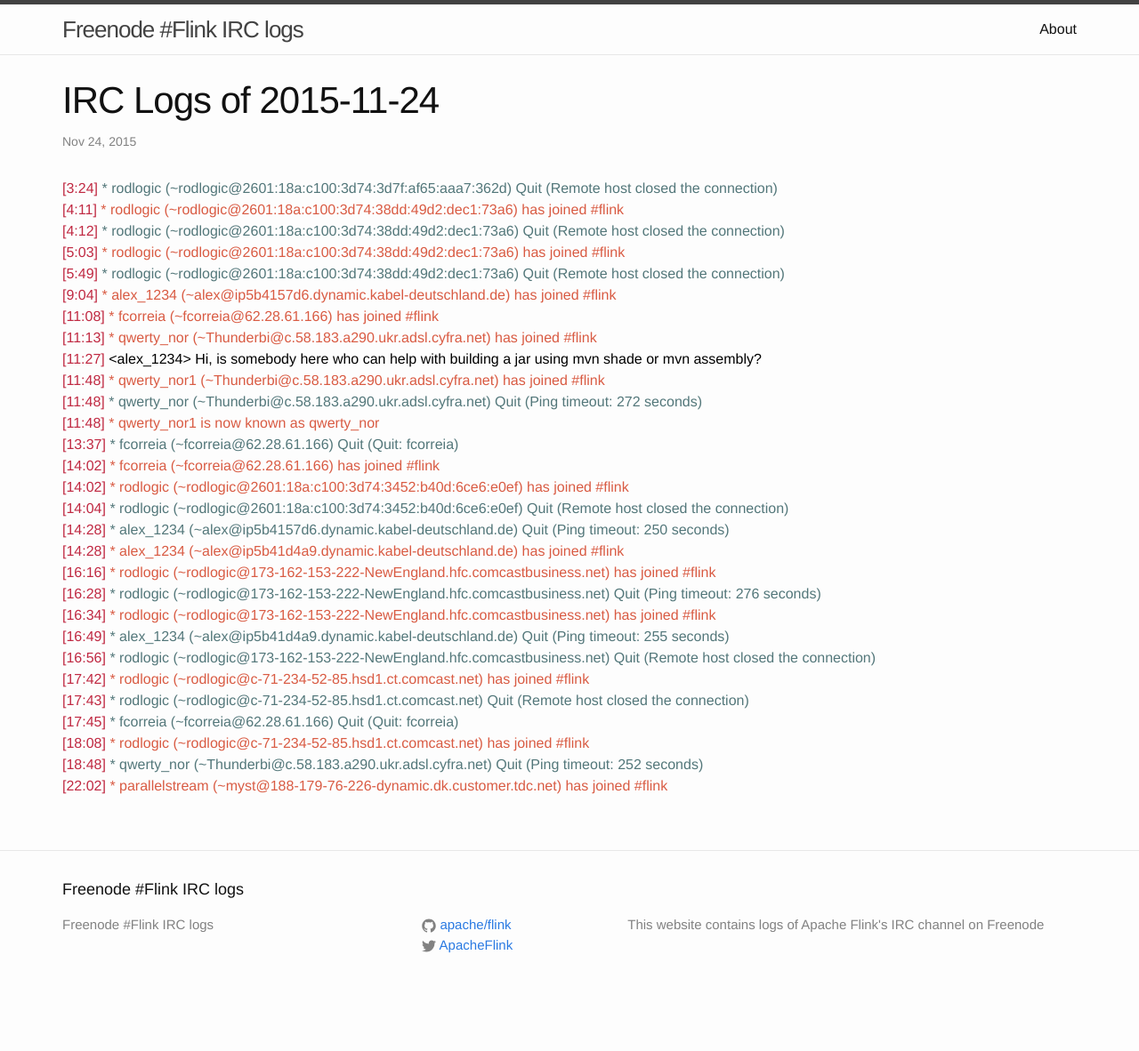
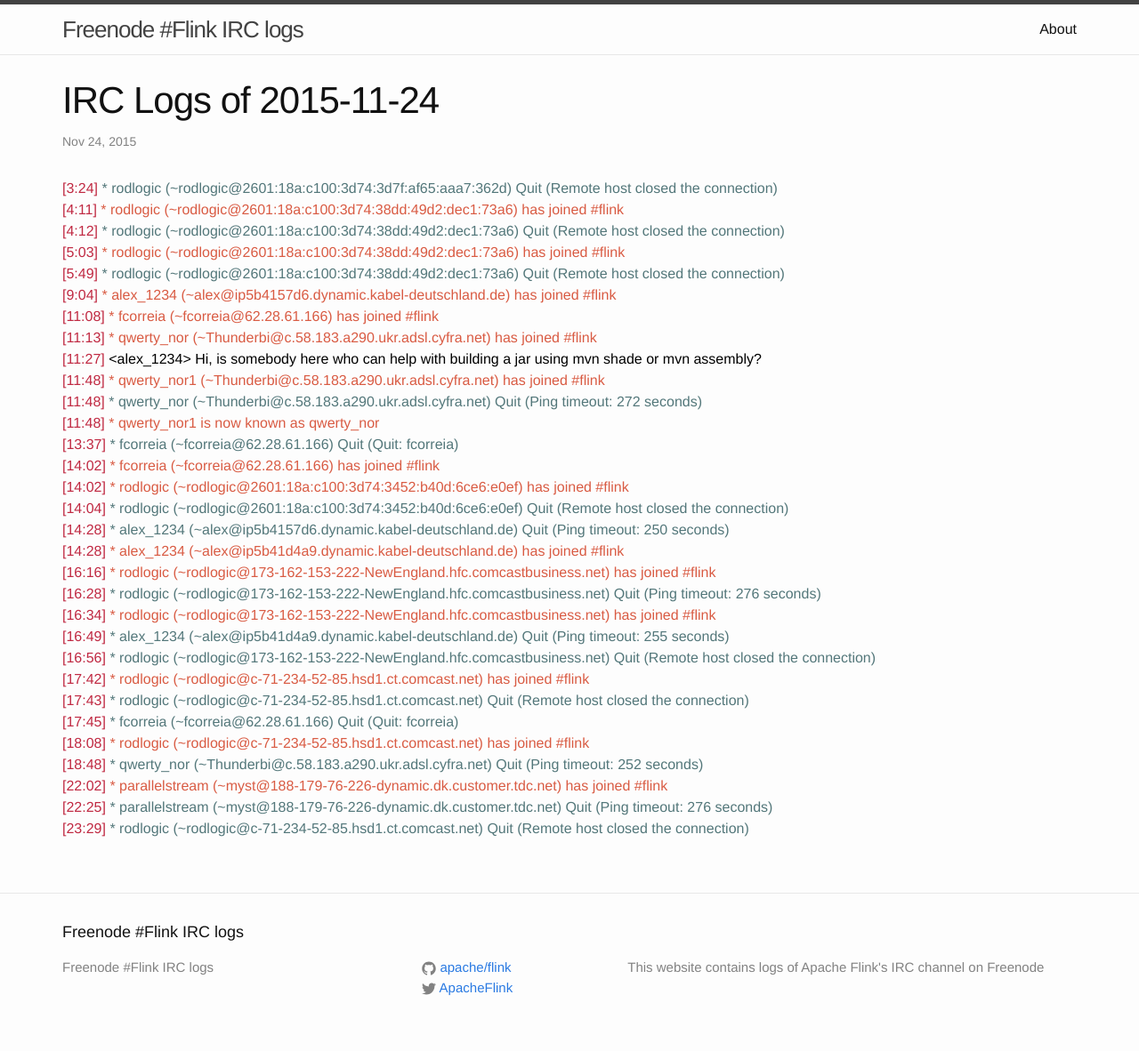
Before and after one commit to flink-irc-logs/flink-irc-logs.github.io, a Jekyll site: the page built from _posts/2015-11-24-logs.markdown, in a window 1280 px wide. Shown: the whole page at 89% size. Built offline with Jekyll 4.4.1, drawn with Linux system fonts in a browser that asks for light colours; before the commit the page ends 1134 px from its top, so only the background shows below that.

Commit message:
Update of the logs on Wed Nov 25 00:24:27 CET 2015

```diff
--- a/_posts/2015-11-24-logs.markdown
+++ b/_posts/2015-11-24-logs.markdown
@@ -33,3 +33,5 @@
 <span class="irc-date">[18:08]</span> <span class="irc-green">* rodlogic (~rodlogic@c-71-234-52-85.hsd1.ct.comcast.net) has joined #flink</span><br />
 <span class="irc-date">[18:48]</span> <span class="irc-navy">* qwerty_nor (~Thunderbi@c.58.183.a290.ukr.adsl.cyfra.net) Quit (Ping timeout: 252 seconds)</span><br />
 <span class="irc-date">[22:02]</span> <span class="irc-green">* parallelstream (~myst@188-179-76-226-dynamic.dk.customer.tdc.net) has joined #flink</span><br />
+<span class="irc-date">[22:25]</span> <span class="irc-navy">* parallelstream (~myst@188-179-76-226-dynamic.dk.customer.tdc.net) Quit (Ping timeout: 276 seconds)</span><br />
+<span class="irc-date">[23:29]</span> <span class="irc-navy">* rodlogic (~rodlogic@c-71-234-52-85.hsd1.ct.comcast.net) Quit (Remote host closed the connection)</span><br />
```
